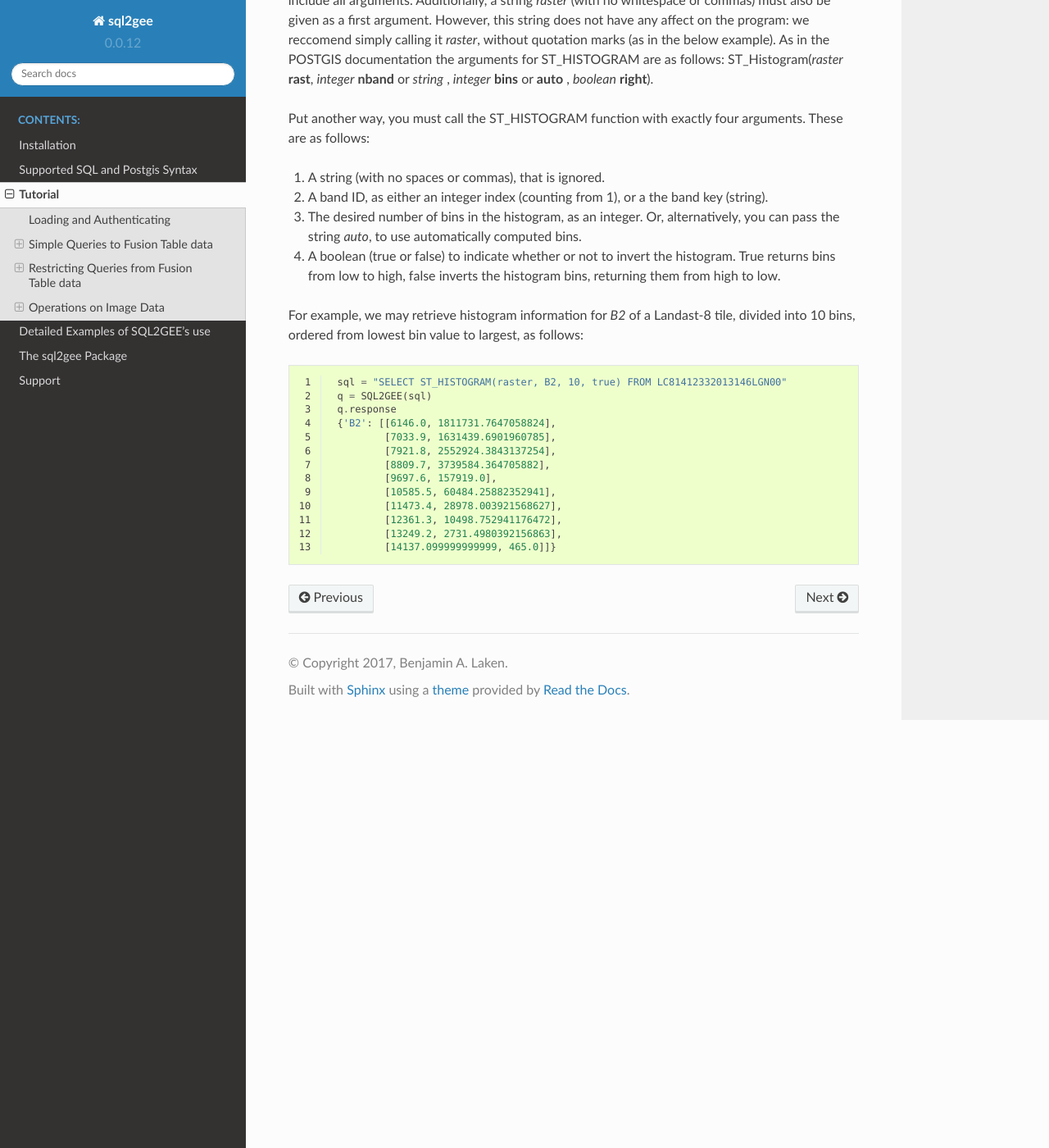
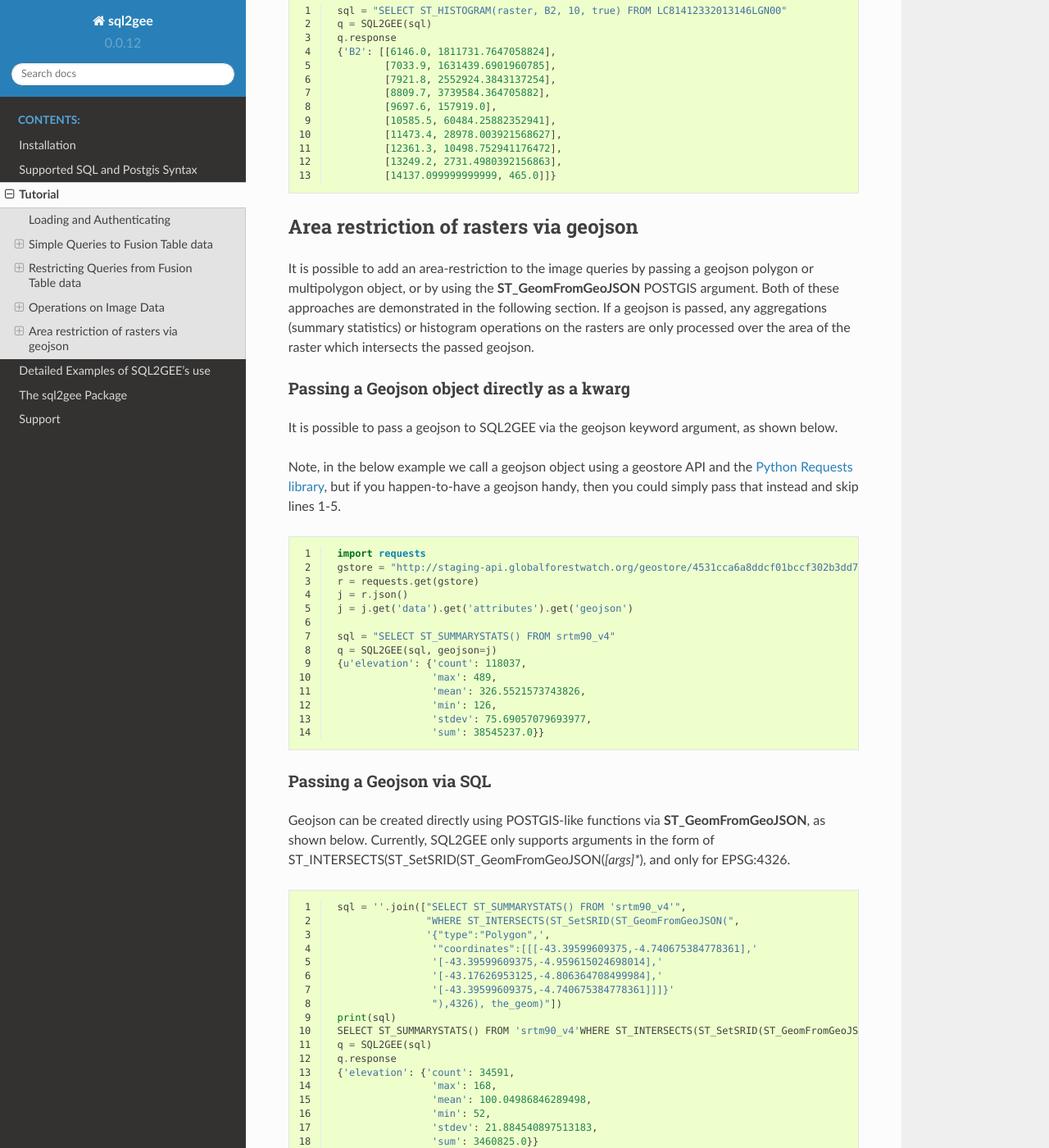
Before and after one commit to Vizzuality/sql2gee, a Sphinx documentation site: the page built from docs/source/gettingstarted.rst, in a window 1280 px wide and 1400 px high, scrolled down 6546 px. Shown: the whole window at 82% size. Built offline with Sphinx 7.4.7 and the Read the Docs theme 2.0.0, drawn with Linux system fonts in a browser that asks for light colours; some of the changed text lies outside the part shown.

Commit message:
Covers Issue #7, and documentation. Passing geojson directly as an sql argument.

```diff
--- a/docs/source/gettingstarted.rst
+++ b/docs/source/gettingstarted.rst
@@ -300,30 +300,6 @@ Summary statistics can be retrieved per-band of Images in the Earth Engine data
                     'stdev': 865.9582784994756,
                     'sum': 1859471136.0274282}}
 
-It is possible to add an area-restriction to the image queries, by passing a geojson polygon or multipolygon object as an
-argument to the SQL2GEE class as follows.
-
-Note, in the below example we call a geojson object using a geostore API and the
-`Python Requests library <http://docs.python-requests.org/en/master/>`_, but if you happen-to-have a geojson handy, then
-you could simply pass that instead and skip lines 1-5.
-
-.. code-block:: python
-   :linenos:
-
-    import requests
-    gstore = "http://staging-api.globalforestwatch.org/geostore/4531cca6a8ddcf01bccf302b3dd7ae3f"
-    r = requests.get(gstore)
-    j = r.json()
-    j = j.get('data').get('attributes').get('geojson')
-
-    sql = "SELECT ST_SUMMARYSTATS() FROM srtm90_v4"
-    q = SQL2GEE(sql, geojson=j)
-    {u'elevation': {'count': 118037,
-                    'max': 489,
-                    'mean': 326.5521573743826,
-                    'min': 126,
-                    'stdev': 75.69057079693977,
-                    'sum': 38545237.0}}
 
 
 Histogram information over an Image Band
@@ -383,3 +359,68 @@ For example, we may retrieve histogram information for `B2` of a Landast-8 tile,
             [12361.3, 10498.752941176472],
             [13249.2, 2731.4980392156863],
             [14137.099999999999, 465.0]]}
+
+
+Area restriction of rasters via geojson
+---------------------------------------
+
+It is possible to add an area-restriction to the image queries by passing a geojson polygon or multipolygon object, or by using
+the **ST_GeomFromGeoJSON** POSTGIS argument. Both of these approaches are demonstrated in the following section. If a geojson
+is passed, any aggregations (summary statistics) or histogram operations on the rasters are only processed over the area of the
+raster which intersects the passed geojson.
+
+Passing a Geojson object directly as a kwarg
+^^^^^^^^^^^^^^^^^^^^^^^^^^^^^^^^^^^^^^^^^^^^
+
+It is possible to pass a geojson to SQL2GEE via the geojson keyword argument, as shown below.
+
+Note, in the below example we call a geojson object using a geostore API and the
+`Python Requests library <http://docs.python-requests.org/en/master/>`_, but if you happen-to-have a geojson handy, then
+you could simply pass that instead and skip lines 1-5.
+
+.. code-block:: python
+   :linenos:
+
+    import requests
+    gstore = "http://staging-api.globalforestwatch.org/geostore/4531cca6a8ddcf01bccf302b3dd7ae3f"
+    r = requests.get(gstore)
+    j = r.json()
+    j = j.get('data').get('attributes').get('geojson')
+
+    sql = "SELECT ST_SUMMARYSTATS() FROM srtm90_v4"
+    q = SQL2GEE(sql, geojson=j)
+    {u'elevation': {'count': 118037,
+                    'max': 489,
+                    'mean': 326.5521573743826,
+                    'min': 126,
+                    'stdev': 75.69057079693977,
+                    'sum': 38545237.0}}
+
+Passing a Geojson via SQL
+^^^^^^^^^^^^^^^^^^^^^^^^^
+
+Geojson can be created directly using POSTGIS-like functions via **ST_GeomFromGeoJSON**, as shown below.
+Currently, SQL2GEE only supports arguments in the form of ST_INTERSECTS(ST_SetSRID(ST_GeomFromGeoJSON(*[args]**),
+and only for EPSG:4326.
+
+.. code-block:: python
+   :linenos:
+
+    sql = ''.join(["SELECT ST_SUMMARYSTATS() FROM 'srtm90_v4'",
+                   "WHERE ST_INTERSECTS(ST_SetSRID(ST_GeomFromGeoJSON(",
+                   '{"type":"Polygon",',
+                    '"coordinates":[[[-43.39599609375,-4.740675384778361],'
+                    '[-43.39599609375,-4.959615024698014],'
+                    '[-43.17626953125,-4.806364708499984],'
+                    '[-43.39599609375,-4.740675384778361]]]}'
+                    "),4326), the_geom)"])
+    print(sql)
+    SELECT ST_SUMMARYSTATS() FROM 'srtm90_v4'WHERE ST_INTERSECTS(ST_SetSRID(ST_GeomFromGeoJSON({"type":"Polygon","coordinates":[[[-43.39599609375,-4.740675384778361],[-43.39599609375,-4.959615024698014],[-43.17626953125,-4.806364708499984],[-43.39599609375,-4.740675384778361]]]}),4326), the_geom)
+    q = SQL2GEE(sql)
+    q.response
+    {'elevation': {'count': 34591,
+                    'max': 168,
+                    'mean': 100.04986846289498,
+                    'min': 52,
+                    'stdev': 21.884540897513183,
+                    'sum': 3460825.0}}
```
Also changed, not shown: 3 other files.
